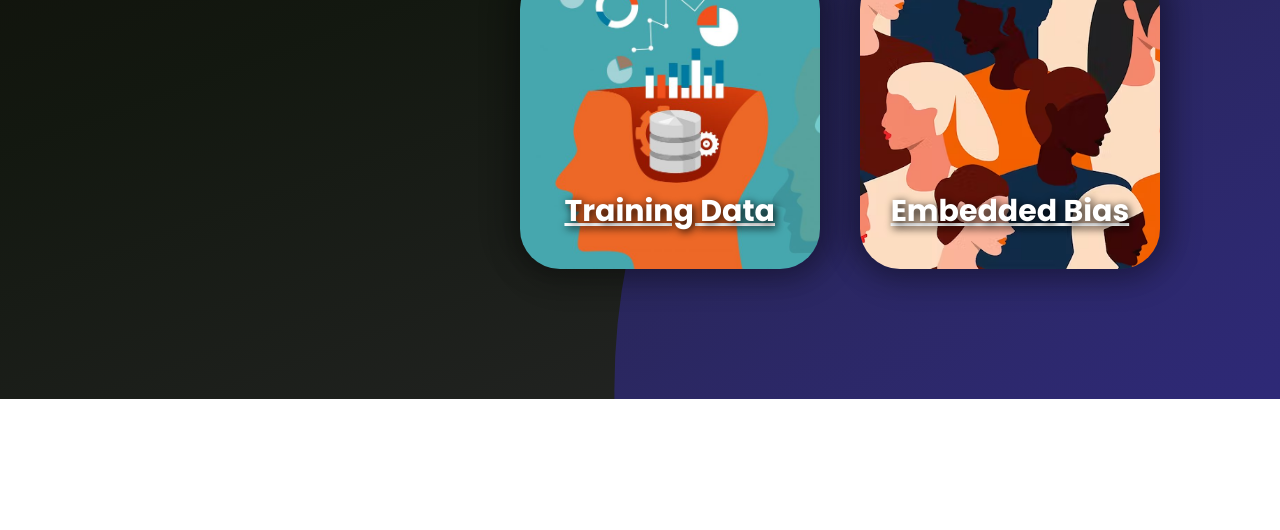
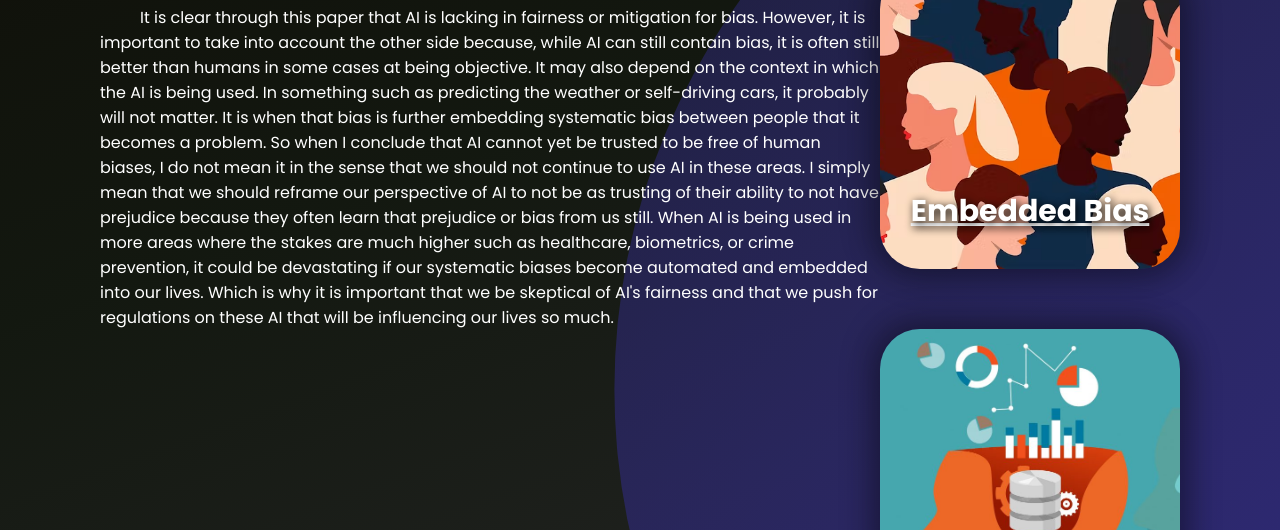
Before and after one commit to Kai-W-F/Kai-W-F.github.io, a plain HTML site: page conclusion.html in a window 1280 px wide. Shown: the part 571-1101 px from the top of the page. Before the commit the page ends 970 px from the top, so only its background shows below. Drawn offline with Linux system fonts and the light colour scheme.

Commit message:
Update conclusion.html

```diff
--- a/conclusion.html
+++ b/conclusion.html
@@ -23,7 +23,7 @@
             <div class="text_box">
                 <h2><span>Conclusion</span></h2>
                 <p>
-
+                    It is clear through this paper that AI is lacking in fairness or mitigation for bias. However, it is important to take into account the other side because, while AI can still contain bias, it is often still better than humans in some cases at being objective. It may also depend on the context in which the AI is being used. In something such as predicting the weather or self-driving cars, it probably will not matter. It is when that bias is further embedding systematic bias between people that it becomes a problem. So when I conclude that AI cannot yet be trusted to be free of human biases, I do not mean it in the sense that we should not continue to use AI in these areas. I simply mean that we should reframe our perspective of AI to not be as trusting of their ability to not have prejudice because they often learn that prejudice or bias from us still. When AI is being used in more areas where the stakes are much higher such as healthcare, biometrics, or crime prevention, it could be devastating if our systematic biases become automated and embedded into our lives. Which is why it is important that we be skeptical of AI's fairness and that we push for regulations on these AI that will be influencing our lives so much.
                 </p>
             </div>
             <div class="card_box">
```
